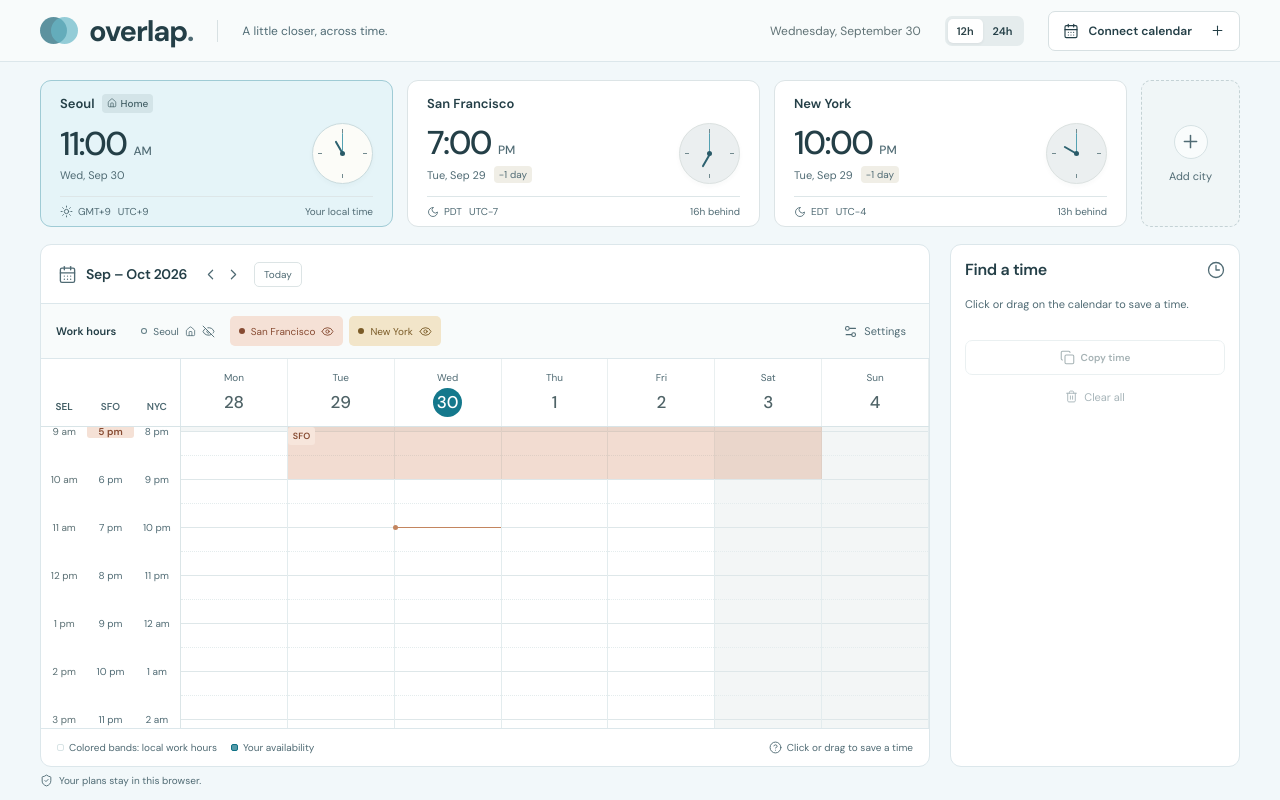
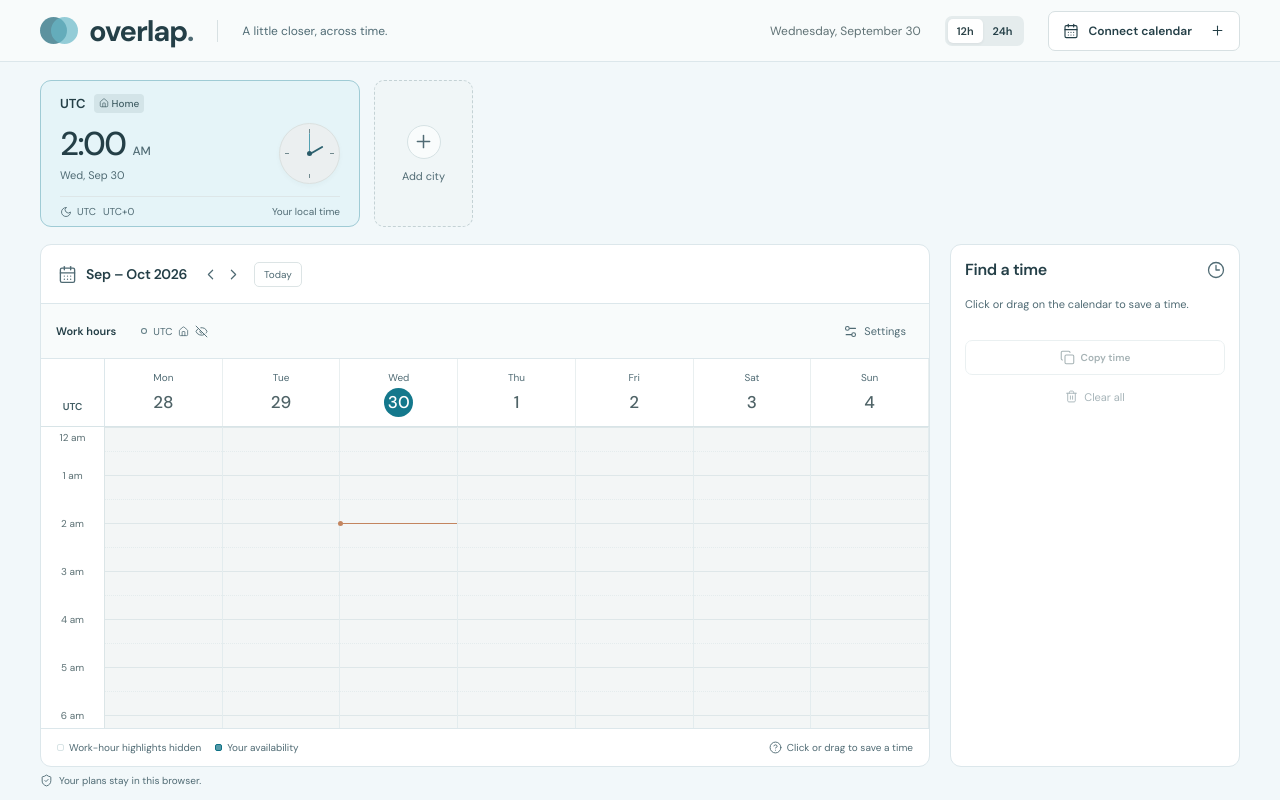
Before and after one commit to sue-kim/overlaps, a React (Vite) app: page / in a window 1280 px wide. Built offline with nearby package versions, Linux system fonts and the light colour scheme.

Commit message:
Start new visitors with their local time zone as home

```diff
--- a/src/App.tsx
+++ b/src/App.tsx
@@ -1,7 +1,7 @@
 import { useEffect, useMemo, useRef, useState } from 'react';
 import { DateTime } from 'luxon';
 import { ArrowDownToLine, ArrowRight, CalendarDays, Check, Clock3, Copy, House, Link, LoaderCircle, Moon, Plus, RefreshCw, Search, ShieldCheck, Sun, Trash2, Upload, X } from 'lucide-react';
-import { cities, defaultCities, timeLabel, utcLabel, relativeOffset, dayDifference, availabilityText, slotsToICS, mergeSlots, isSlotCovered, type Slot } from './time';
+import { cities, initialCityIds, timeLabel, utcLabel, relativeOffset, dayDifference, availabilityText, slotsToICS, mergeSlots, isSlotCovered, type Slot } from './time';
 import { calendarName, expandCalendar, validateICS, type CalendarSource, type CalendarEvent } from './calendar';
 import CalendarGrid from './CalendarGrid';
 import { defaultWorkHours, getWorkColor, normalizeWorkHours, type WorkHoursPreferences } from './workHours';
@@ -13,10 +13,10 @@ function Modal({title,onClose,children,className=''}:{title:string;onClose:()=>v
   return <dialog ref={ref} className={`modal ${className}`} onCancel={onClose} onClick={e=>{if(e.target===ref.current)onClose();}} aria-label={title}><div className="modal-heading"><h2>{title}</h2><button className="icon-button" onClick={onClose} aria-label="Close dialog"><X size={20}/></button></div>{children}</dialog>;
 }
 export default function App() {
-  const [cityIds,setCityIds]=useState<string[]>(()=>{const saved=initial('overlap-cities',defaultCities);return Array.isArray(saved)&&saved.length&&saved.every(id=>cities.some(c=>c.id===id))?saved:defaultCities;});
+  const [cityIds,setCityIds]=useState<string[]>(()=>initialCityIds(initial('overlap-cities',null)));
   const places=cityIds.map(id=>cities.find(c=>c.id===id)!);
   const home=places[0];
-  const [baseId,setBaseId]=useState(()=>initial('overlap-base','seoul'));
+  const [baseId,setBaseId]=useState(()=>initial('overlap-base',home.id));
   const base=places.find(c=>c.id===baseId)||home;
   const [copyCityId,setCopyCityId]=useState<string>(()=>{const saved=initial('overlap-copy-city',base.id);return places.some(city=>city.id===saved)?saved:base.id;});
   const copyCity=places.find(city=>city.id===copyCityId)||home;
@@ -98,7 +98,7 @@ export default function App() {
   return <div className="app-shell" onPointerDown={e=>{if(e.target instanceof Element&&!e.target.closest('.time-cell,.calendar-event,.selection-event,.day-heading,.all-day-row,.skip-calendar,#time-planner,dialog'))clearSelection();}}>
     <header className="app-header"><a href="/" className="brand" aria-label="Overlap home"><span className="brand-mark"><i/><i/></span>overlap<span className="brand-period">.</span></a><div className="header-separator"/><span className="brand-tagline">A little closer, across time.</span><div className="header-right"><span className="local-date">{now.setZone(home.zone).toFormat('cccc, LLLL d')}</span><button className="format-toggle" onClick={()=>setH24(!h24)} aria-label={`Switch to ${h24?'12':'24'}-hour time`}><span className={!h24?'active':''}>12h</span><span className={h24?'active':''}>24h</span></button><button className="button calendar-connect" onClick={openCalendars}><CalendarDays size={16}/>{sources.length?`My calendars (${sources.length})`:'Connect calendar'}<Plus size={15}/></button></div></header>
     <main>
-      <section className="clocks-section" aria-label="World clocks"><div className="clocks-row">{places.map(city=>{const dt=clockTime.setZone(city.zone),night=dt.hour<7||dt.hour>=19,day=dayDifference(dt,homeTime);return <article className={`city-card ${city.id===base.id?'city-active':''}`} key={city.id}>
+      <section className="clocks-section" aria-label="World clocks"><div className="clocks-row" data-single-city={places.length===1}>{places.map(city=>{const dt=clockTime.setZone(city.zone),night=dt.hour<7||dt.hour>=19,day=dayDifference(dt,homeTime);return <article className={`city-card ${city.id===base.id?'city-active':''}`} key={city.id}>
         <div className="city-card-top"><button className="city-name-button" onClick={()=>changeBase(city.id)} title={`Show calendar in ${city.name} time`}><span>{city.name}</span>{city.id===home.id&&<span className="home-badge"><House size={10}/>Home</span>}</button><div className="city-actions">{city.id!==home.id&&<button className="icon-button" aria-label={`Make ${city.name} home`} onClick={()=>{setCityIds([city.id,...cityIds.filter(id=>id!==city.id)]);changeBase(city.id);}}><House size={13}/></button>}{cityIds.length>1&&<button className="icon-button" aria-label={`Remove ${city.name}`} onClick={()=>removeCity(city.id)}><X size={14}/></button>}</div></div>
         <div className="city-time-row"><div><div className="city-time">{dt.toFormat(h24?'HH:mm':'h:mm')}{!h24&&<span>{dt.toFormat('a')}</span>}</div><div className="city-date">{dt.toFormat('ccc, LLL d')}{day!==0&&<span className="day-change">{day>0?'+':''}{day} day</span>}</div></div><AnalogClock time={dt} night={night}/></div>
         <div className="city-card-footer"><span>{night?<Moon size={12}/>:<Sun size={13}/>} {dt.offsetNameShort} <span className="utc-offset">{utcLabel(dt)}</span></span><span>{city.id===home.id?'Your local time':relativeOffset(dt,homeTime)}</span></div>
--- a/src/time.ts
+++ b/src/time.ts
@@ -47,7 +47,27 @@ for (const zone of Intl.supportedValuesOf('timeZone')) {
   const name=zone.split('/').at(-1)!.replaceAll('_',' ');
   cities.push({id:zone,name,country:zone.split('/')[0].replaceAll('_',' '),zone,code:name.slice(0,3).toUpperCase()});
 }
-export const defaultCities = ['seoul','san-francisco','new-york'];
+function canonicalZone(zone:string) {
+  try{return new Intl.DateTimeFormat('en',{timeZone:zone}).resolvedOptions().timeZone;}catch{return null;}
+}
+function cityForZone(zone:string):City {
+  const canonical=canonicalZone(zone)||'UTC';
+  const name=canonical.split('/').at(-1)!.replaceAll('_',' ');
+  const matches=cities.filter(city=>city.zone===zone||city.zone===canonical);
+  // A time zone identifies its representative city, not the user's exact location.
+  const existing=matches.find(city=>city.name===name)||matches[0];
+  if(existing)return existing;
+  const city={id:canonical,name,country:canonical==='UTC'?'Coordinated Universal Time':canonical.split('/')[0].replaceAll('_',' '),zone:canonical,code:name.slice(0,3).toUpperCase()};
+  cities.push(city);
+  return city;
+}
+export function initialCityIds(saved:unknown,zone=Intl.DateTimeFormat().resolvedOptions().timeZone):string[] {
+  if(Array.isArray(saved)&&saved.length) {
+    const restored=saved.map(id=>typeof id==='string'?(cities.find(city=>city.id===id)||(canonicalZone(id)?cityForZone(id):undefined)):undefined);
+    if(restored.every(city=>city!==undefined))return [...new Set(restored.map(city=>city.id))];
+  }
+  return [cityForZone(zone).id];
+}
 export const timeLabel = (dt:DateTime, h24=false) => dt.toFormat(h24 ? 'HH:mm' : 'h:mm a');
 export const utcLabel = (dt:DateTime) => `UTC${dt.toFormat('Z')}`;
 export function relativeOffset(dt:DateTime, home:DateTime) {
```
Also changed, not shown: src/styles.css, 2 other files (tests, documents, lock files or other folders).
